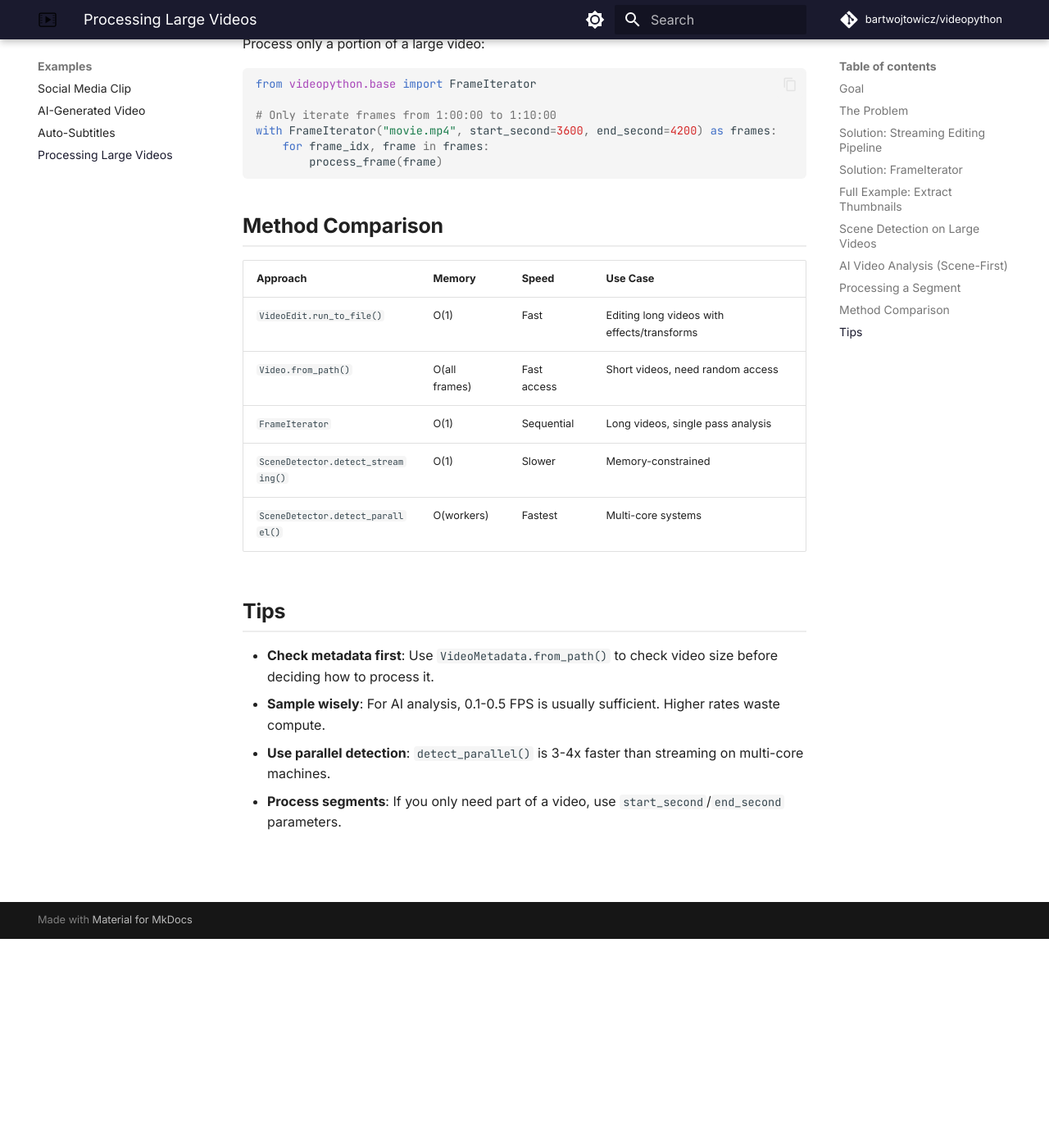
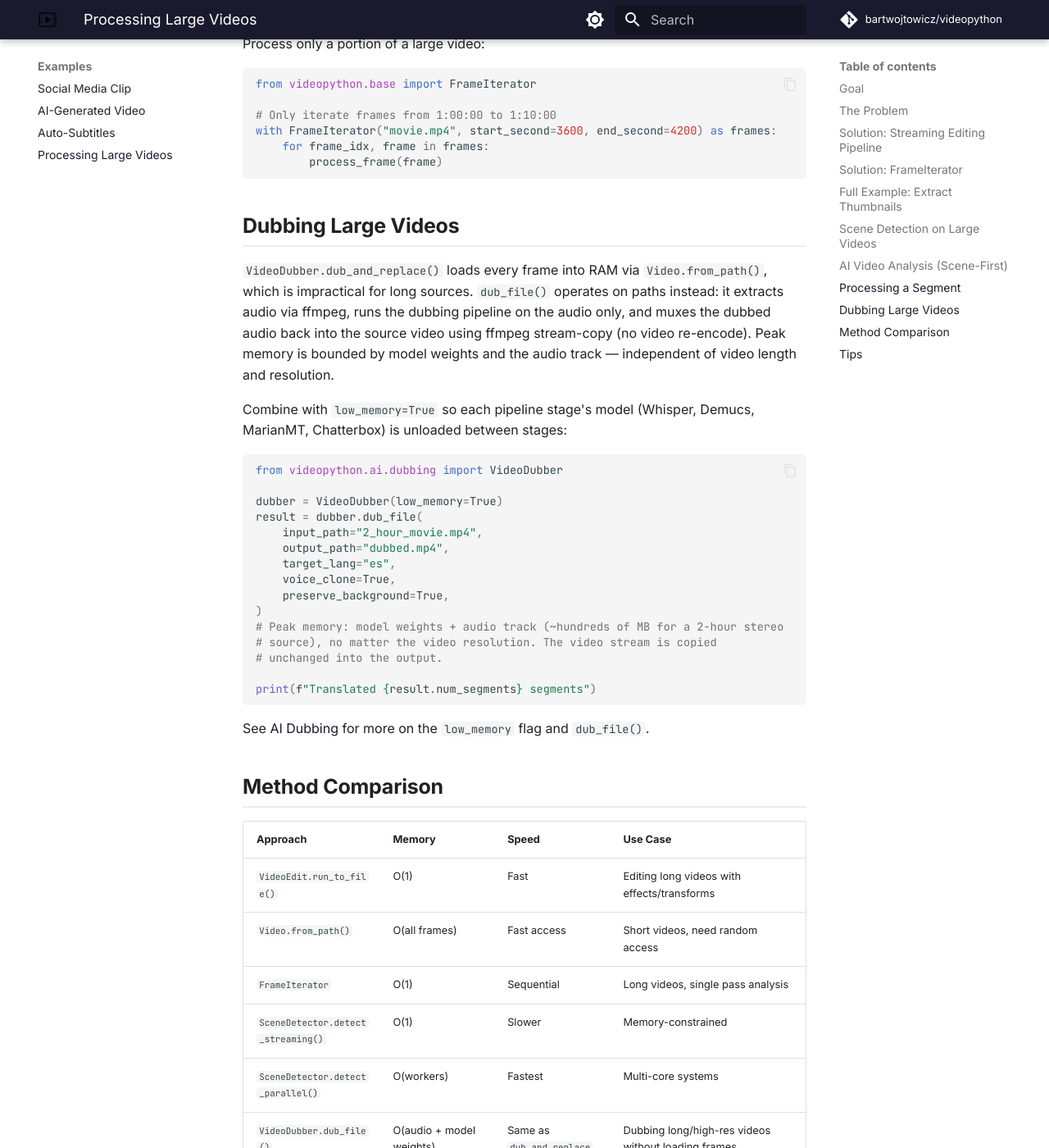
Before and after one commit to BartWojtowicz/videopython, an MkDocs documentation site: the page built from docs/examples/large-videos.md, in a window 1280 px wide and 1400 px high, scrolled down 3225 px. Shown: the whole window at 82% size. Built offline with MkDocs 1.6.1 and Material for MkDocs 9.7.7, drawn with Linux system fonts in a browser that asks for light colours; comment, search, counter and statistics services are not loaded; before the commit the page ends 4370 px from its top, so only the background shows below that; some of the changed text lies outside the part shown.

Commit message:
Document dub_file and low_memory dubbing modes (#227)
Added Memory-Efficient Dubbing section to the dubbing API docs
covering the low_memory flag and the dub_file path-based entry
point. Added a Dubbing Large Videos section to the large-videos
example and included dub_file in the method comparison table.

````diff
--- a/docs/examples/large-videos.md
+++ b/docs/examples/large-videos.md
@@ -153,6 +153,39 @@ with FrameIterator("movie.mp4", start_second=3600, end_second=4200) as frames:
         process_frame(frame)
 ```
 
+## Dubbing Large Videos
+
+`VideoDubber.dub_and_replace()` loads every frame into RAM via `Video.from_path()`,
+which is impractical for long sources. `dub_file()` operates on paths instead:
+it extracts audio via ffmpeg, runs the dubbing pipeline on the audio only, and
+muxes the dubbed audio back into the source video using ffmpeg stream-copy
+(no video re-encode). Peak memory is bounded by model weights and the audio
+track — independent of video length and resolution.
+
+Combine with `low_memory=True` so each pipeline stage's model (Whisper, Demucs,
+MarianMT, Chatterbox) is unloaded between stages:
+
+```python
+from videopython.ai.dubbing import VideoDubber
+
+dubber = VideoDubber(low_memory=True)
+result = dubber.dub_file(
+    input_path="2_hour_movie.mp4",
+    output_path="dubbed.mp4",
+    target_lang="es",
+    voice_clone=True,
+    preserve_background=True,
+)
+# Peak memory: model weights + audio track (~hundreds of MB for a 2-hour stereo
+# source), no matter the video resolution. The video stream is copied
+# unchanged into the output.
+
+print(f"Translated {result.num_segments} segments")
+```
+
+See [AI Dubbing](../api/ai/dubbing.md#memory-efficient-dubbing) for more on the
+`low_memory` flag and `dub_file()`.
+
 ## Method Comparison
 
 | Approach | Memory | Speed | Use Case |
@@ -162,6 +195,7 @@ with FrameIterator("movie.mp4", start_second=3600, end_second=4200) as frames:
 | `FrameIterator` | O(1) | Sequential | Long videos, single pass analysis |
 | `SceneDetector.detect_streaming()` | O(1) | Slower | Memory-constrained |
 | `SceneDetector.detect_parallel()` | O(workers) | Fastest | Multi-core systems |
+| `VideoDubber.dub_file()` | O(audio + model weights) | Same as `dub_and_replace` | Dubbing long/high-res videos without loading frames |
 
 ## Tips
 
````
Also changed, not shown: docs/api/ai/dubbing.md (+36 -0 lines).
